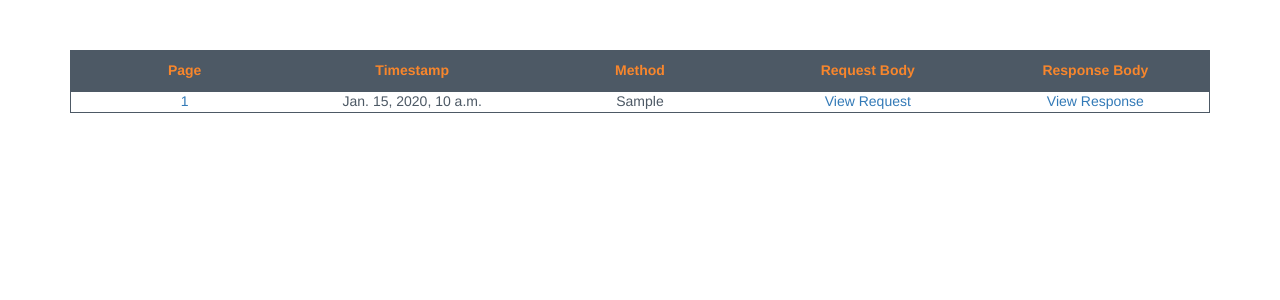
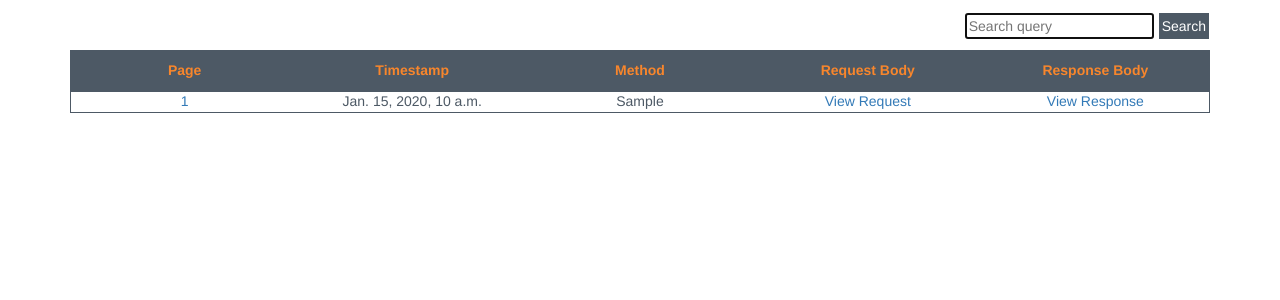
Before and after one commit to shnako/iTec2015Camenita, a Django app: template unified_test/templates/app/requests.html in a window 1280 px wide. Shown: the part 65-365 px from the top of the page. Run offline with Django 3.2, Linux system fonts and the light colour scheme; the template is opened without the code that fills it: most values are stand-ins (such as "Sample title", 1, 10 or a date in 2020); some libraries are stand-ins or nearby versions.

Commit message:
Add requests search

```diff
--- a/unified_test/UnifiedTest/views.py
+++ b/unified_test/UnifiedTest/views.py
@@ -54,7 +54,7 @@ def requests(request):
                 | Q(request_method__icontains=search_query)
                 | Q(request_body__icontains=search_query)
                 | Q(response_body__icontains=search_query),
-                user=request.user
+                page__user=request.user
             )
     else:
         user_requests = PageAccessLog.objects.filter(page__user=request.user)
--- a/unified_test/templates/app/requests.html
+++ b/unified_test/templates/app/requests.html
@@ -4,6 +4,11 @@
 {% load key_value %}
 
 {% block content %}
+    <form id="search-form" method="POST" action="{% url 'requests' %}">
+        {% csrf_token %}
+        <input type="text" name="SEARCH-QUERY" placeholder="Search query" autofocus>
+        <button type="submit">Search</button>
+    </form>
 
     <table id="table-content" class="container content-container">
         <thead>
```
